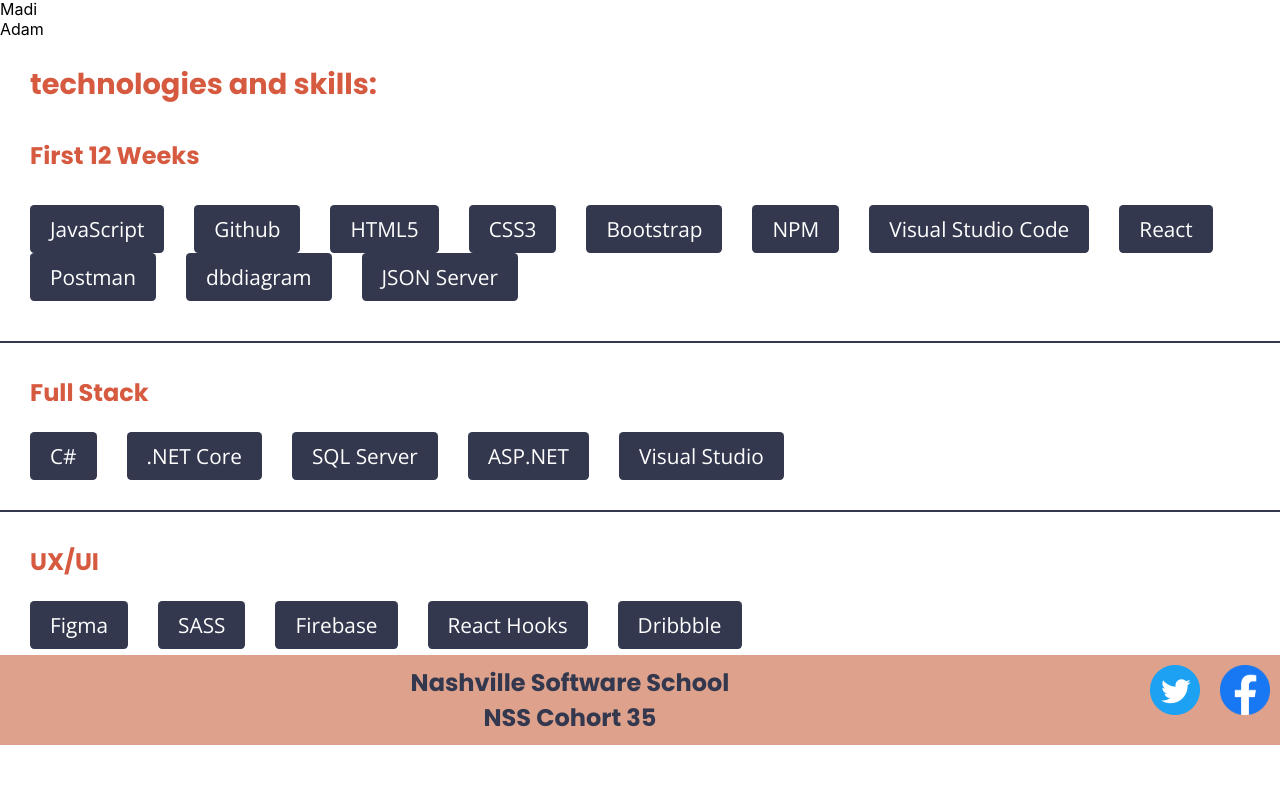
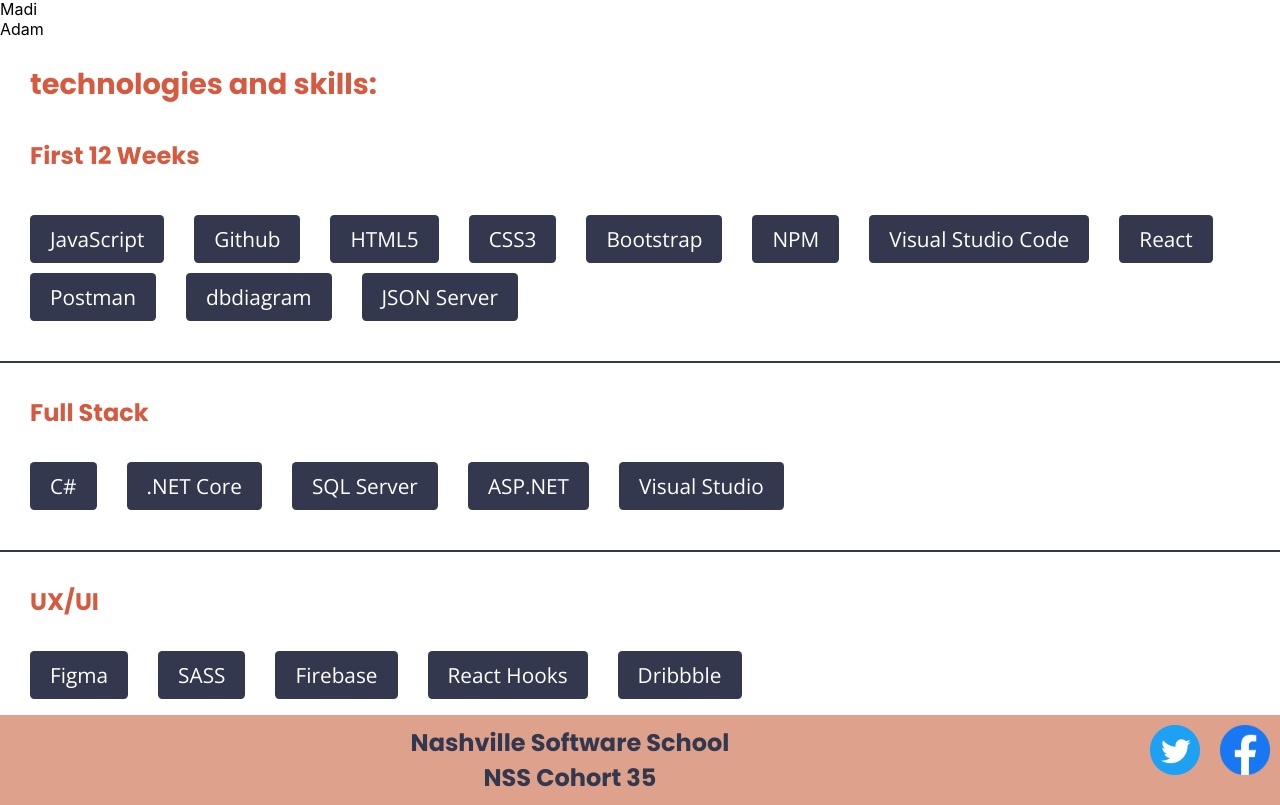
Before and after one commit to nss-day-cohort-35/website, a React (Create React App) app: page / in a window 1280 px wide. Shown: the part 8398-9203 px from the top of the page. Before the commit the page ends 9143 px from the top, so only its background shows below. Built offline with nearby package versions, Linux system fonts and the light colour scheme.

Commit message:
cleaned up tech component

```diff
--- a/src/Components/PageContent/TechCard.css
+++ b/src/Components/PageContent/TechCard.css
@@ -4,18 +4,18 @@
     justify-content: left;
 }
 
-/* #backendTech {
-    margin-top: 1em;
-    border-style: none;
-    width: 30vw;
+ #backendTech {
+    display: flex;
+    flex-flow: row wrap;
+    justify-content: left;
 }
 
+
 #frontendTech {
-    margin-top: 1em;
-    border-style: solid;
-    width: 30vw;
-    background-color: #33384e;
-} */
+    display: flex;
+    flex-flow: row wrap;
+    justify-content: left;
+}
 
 .techAll {
     border-radius: .2em;
@@ -23,6 +23,7 @@
     text-decoration: none;
     background-color:#33384e;
     margin-left: 30px;
+    margin-top: 10px;
     font-family: 'Open Sans', sans-serif;
     color: white;
     font-size: 1.3em;
--- a/src/Components/PageContent/TechCard.js
+++ b/src/Components/PageContent/TechCard.js
@@ -21,8 +21,8 @@
                     <a href="https://github.com/typicode/json-server" className="techAll">JSON Server</a>
                 </div>
                 <hr className="technologiesLine"></hr>
+                <h4 className="technologiesTitleText">Full Stack</h4>
                 <div id="backendTech">
-                <h4 className="technologiesTitleText">Full Stack</h4>
                     <a href="https://docs.microsoft.com/en-us/dotnet/csharp/" className="techBack">C#</a>
                     <a href="https://www.microsoft.com/net/" className="techBack">.NET Core</a>
                     <a href="https://www.microsoft.com/en-us/sql-server/sql-server-2017" className="techBack">SQL Server</a>
@@ -30,8 +30,8 @@
                 <a href="https://visualstudio.microsoft.com/" className="techBack">Visual Studio</a>
                 </div>
                 <hr className="technologiesLine"></hr>
+                <h4  className="technologiesTitleText">UX/UI</h4>
                 <div id="frontendTech">
-                <h4  className="technologiesTitleText">UX/UI</h4>
                     <a href="https://www.figma.com/" className="techFront">Figma</a>
                     <a href="https://sass-lang.com/" className="techFront">SASS</a>
                     <a href="https://firebase.google.com/" className="techFront">Firebase</a>
```
